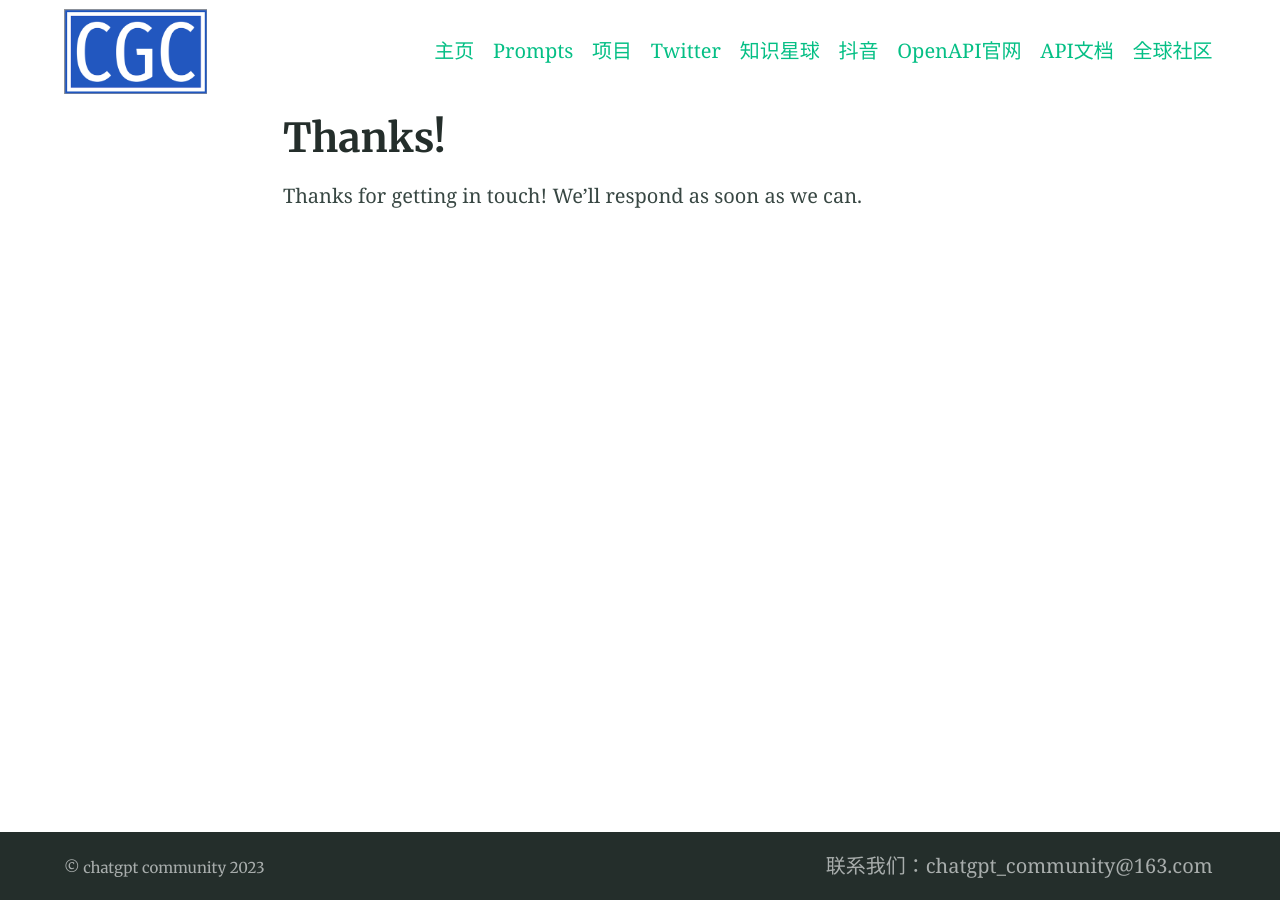
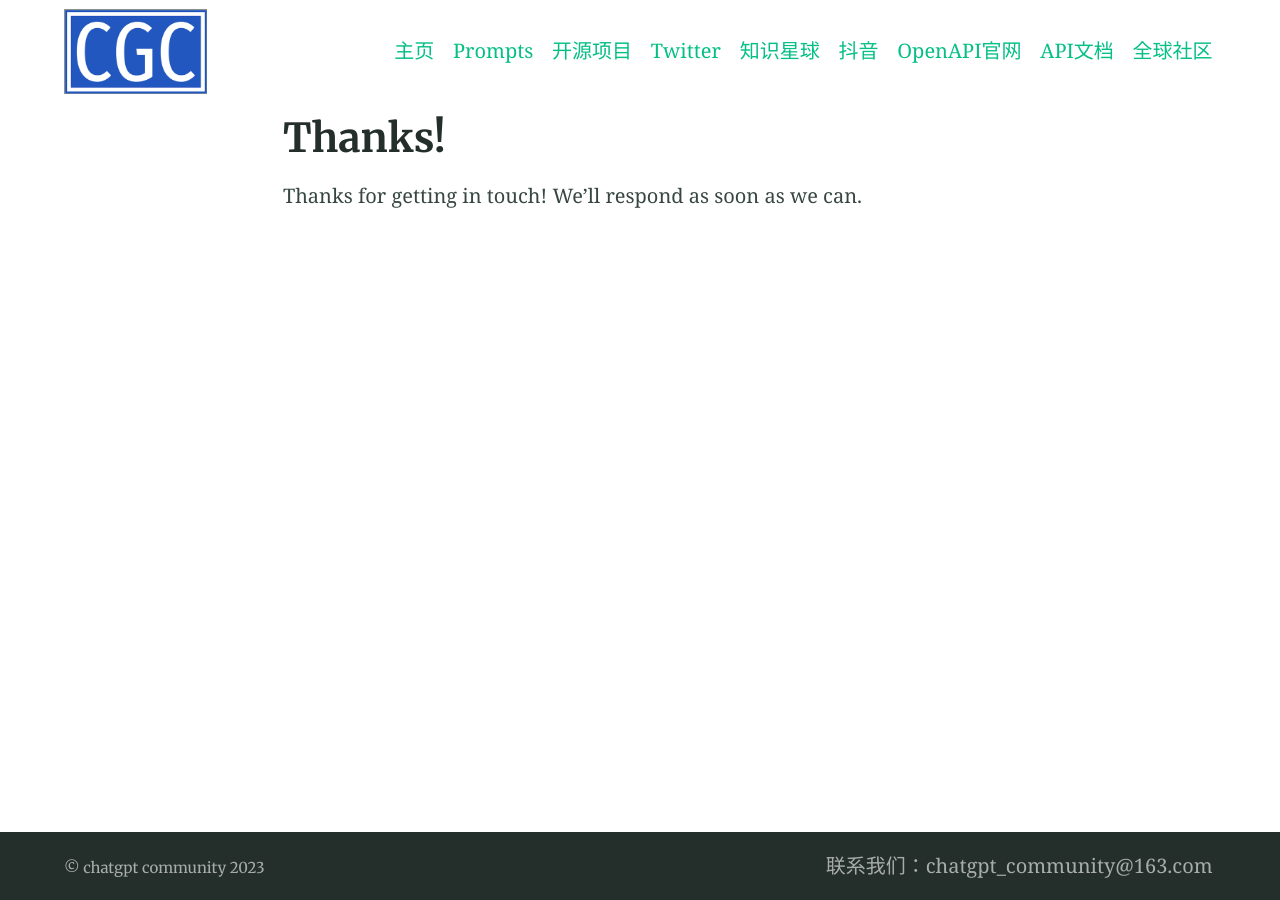
Before and after one commit to chatgpt-community/chatgpt-community, a Jekyll site: the page built from docs/thanks.md, in a window 1280 px wide. Built offline with Jekyll 4.4.1, drawn with Linux system fonts in a browser that asks for light colours.

Commit message:
开源项目

```diff
--- a/docs/_config.yml
+++ b/docs/_config.yml
@@ -116,7 +116,7 @@ navigation_header:
   url: /
 - title: Prompts
   url: /blog/
-- title: 项目
+- title: 开源项目
   url: https://github.com/organizations/GPT-Coding
 - title: Twitter
   url: https://twitter.com/ChatgptPanda4
```
